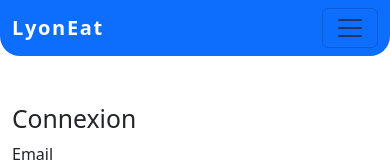
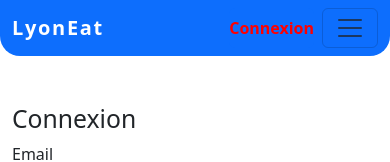
Before and after one commit to FireFox-d3vFR/projet-node-recette, a React (Create React App) app in the folder Frontend/mon-app-recettes/: page /connexion in a window 390 px wide. Shown: the top 162 px of the page. Built offline with nearby package versions, Linux system fonts and the light colour scheme.

Commit message:
Update : Navbar - Login

```diff
--- a/Frontend/mon-app-recettes/src/App.scss
+++ b/Frontend/mon-app-recettes/src/App.scss
@@ -14,7 +14,7 @@ margin-bottom: 20px;
 footer {
 margin-top: 20px;
 padding: 10px 0;
-background-color: #f1f1f1;
+background-color: #e1dfdf;
 }
 
 .app-container {
--- a/Frontend/mon-app-recettes/src/components/Header/Navbar/Navbar.scss
+++ b/Frontend/mon-app-recettes/src/components/Header/Navbar/Navbar.scss
@@ -12,6 +12,21 @@
     right: 0;
     left: auto;
   }
+
+.connexion-profile {
+  margin-right: 35px;
+}
+
+/* Navbar.scss */
+.navbar-toggler {
+  margin-left: auto;
+}
+
+#profile-dropdown .dropdown-menu {
+  right: 0;
+  left: auto;
+}
+
 
 .custom-navbar {
     width: 100%;
--- a/Frontend/mon-app-recettes/src/components/Header/Navbar/NavbarMenu.js
+++ b/Frontend/mon-app-recettes/src/components/Header/Navbar/NavbarMenu.js
@@ -32,7 +32,27 @@ function CustomNavbar({ handleLogout }) {
         <Navbar.Brand as={NavLink} to="/" className={location.pathname !== "/" ? "active" : ""}>
           LyonEat
         </Navbar.Brand>
-        <Navbar.Toggle aria-controls="responsive-navbar-nav" />
+        <div className="d-flex align-items-center ms-auto">
+          <Nav className="d-lg-none"> {/* Visible uniquement sur petit écran */}
+            {isAuthenticated ? (
+              <Dropdown align="end" show={showProfileDropdown} onToggle={handleProfileClick}>
+                <Dropdown.Toggle as={Nav.Link} className="nav-link" id="profile-dropdown">
+                  <i className="fas fa-user"></i> {/* Icône de profil */}
+                </Dropdown.Toggle>
+                <Dropdown.Menu>
+                  <Dropdown.Item as={NavLink} to="/profile">Mon Profil</Dropdown.Item>
+                  <Dropdown.Item as={NavLink} to="/settings">Paramètres</Dropdown.Item>
+                  <Dropdown.Item onClick={handleNavLinkClick}>Déconnexion</Dropdown.Item>
+                </Dropdown.Menu>
+              </Dropdown>
+            ) : (
+              <Nav.Link as={NavLink} to="/connexion" className="btn btn-outline-primary">
+                Connexion
+              </Nav.Link>
+            )}
+          </Nav>
+          <Navbar.Toggle aria-controls="responsive-navbar-nav" className="ms-2" /> {/* Bouton Toggle */}
+        </div>
         <Navbar.Collapse id="responsive-navbar-nav">
           <Nav className="me-auto">
             <Nav.Link as={NavLink} to="/" exact activeClassName="active">
@@ -56,7 +76,7 @@ function CustomNavbar({ handleLogout }) {
               )}
             </div>
           </Nav>
-          <Nav>
+          <Nav className="d-none d-lg-flex ms-auto"> {/* Visible uniquement sur grand écran */}
             {isAuthenticated ? (
               <Dropdown align="end" show={showProfileDropdown} onToggle={handleProfileClick}>
                 <Dropdown.Toggle as={Nav.Link} className="nav-link" id="profile-dropdown">
```
